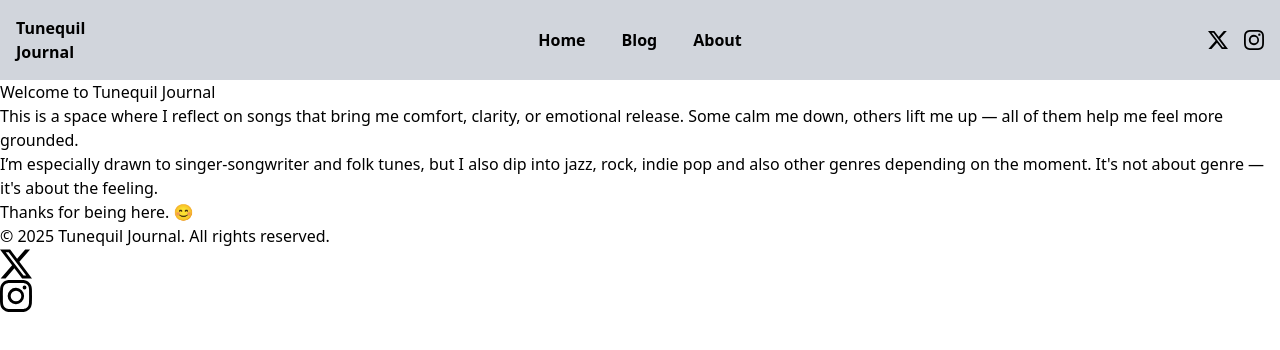
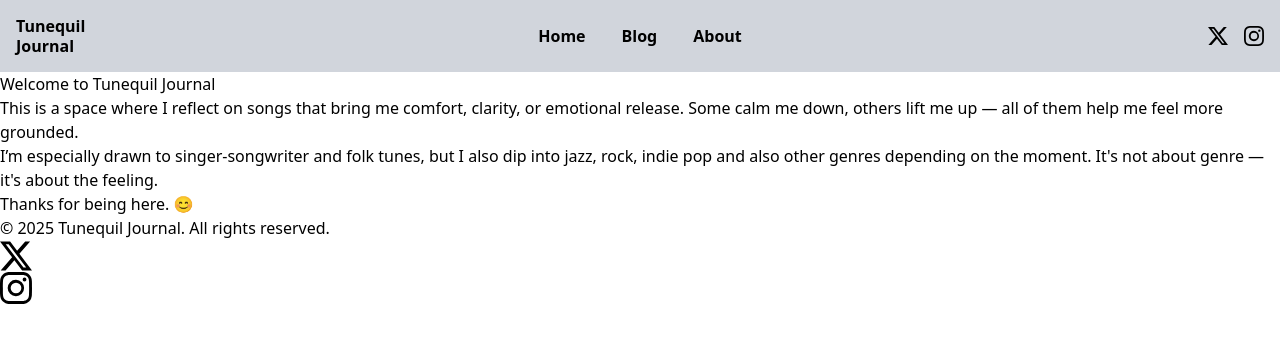
Before and after one commit to benedictfoo/Listening-Refuge, an Astro site: page / in a window 1280 px wide. Built offline with nearby package versions, Linux system fonts and the light colour scheme; Astro itself is replaced by a stand-in of ours.

Commit message:
style tunequil journal line-height

```diff
--- a/src/components/Header.astro
+++ b/src/components/Header.astro
@@ -5,7 +5,7 @@ import {SITE_TITLE} from '../consts';
 
 <header>
     <nav class="grid grid-cols-[1fr_auto_1fr] items-center gap-4 p-4  bg-gray-300 font-semibold">
-        <h2 class="w-min"><a href="/">{SITE_TITLE}</a></h2>
+        <h2 class="w-min leading-5"><a href="/">{SITE_TITLE}</a></h2>
         <div class="flex sm:gap-9 gap-2">
             <HeaderLink href="/">Home</HeaderLink>
             <HeaderLink href="/blog">Blog</HeaderLink>
```
